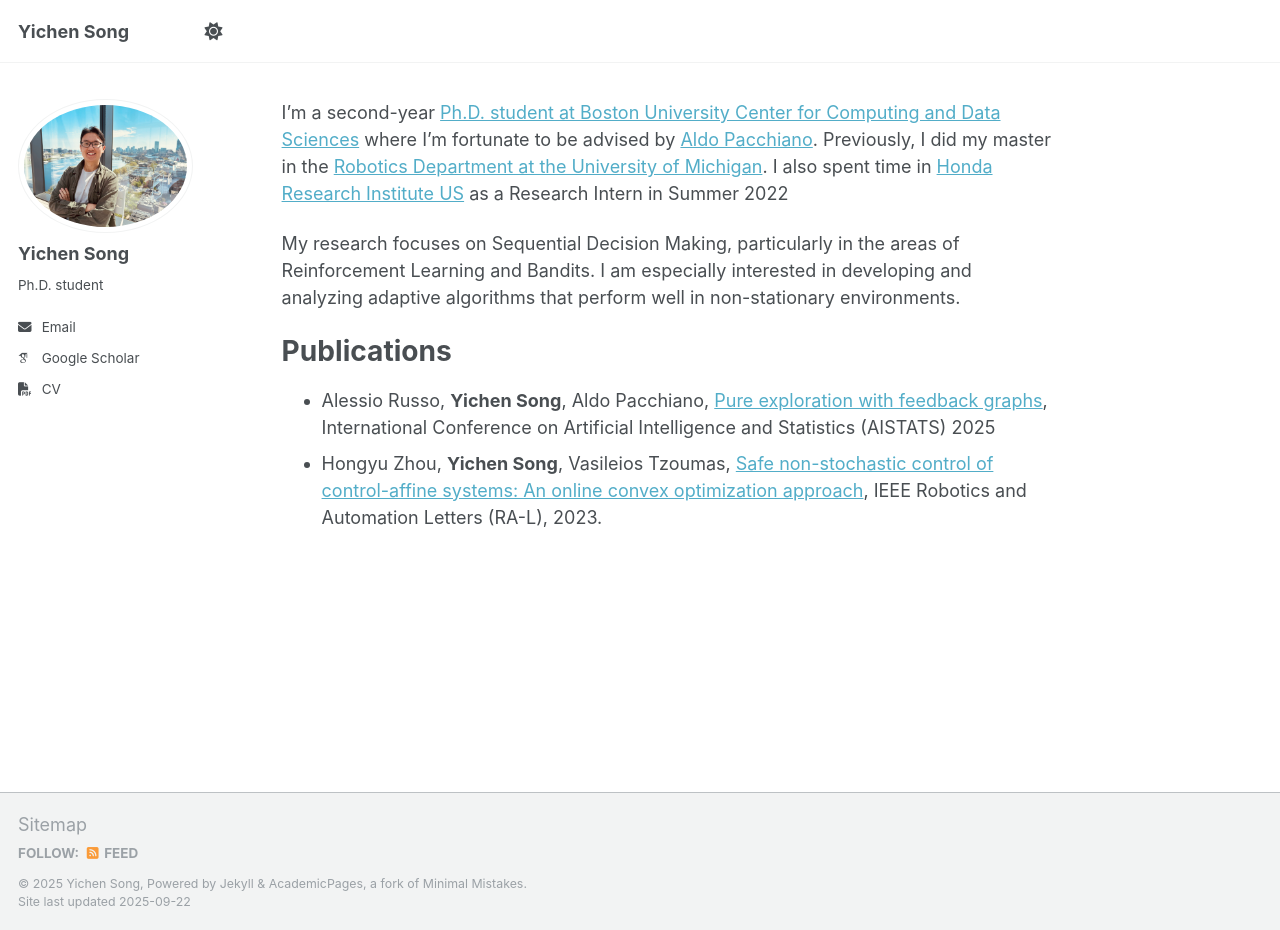
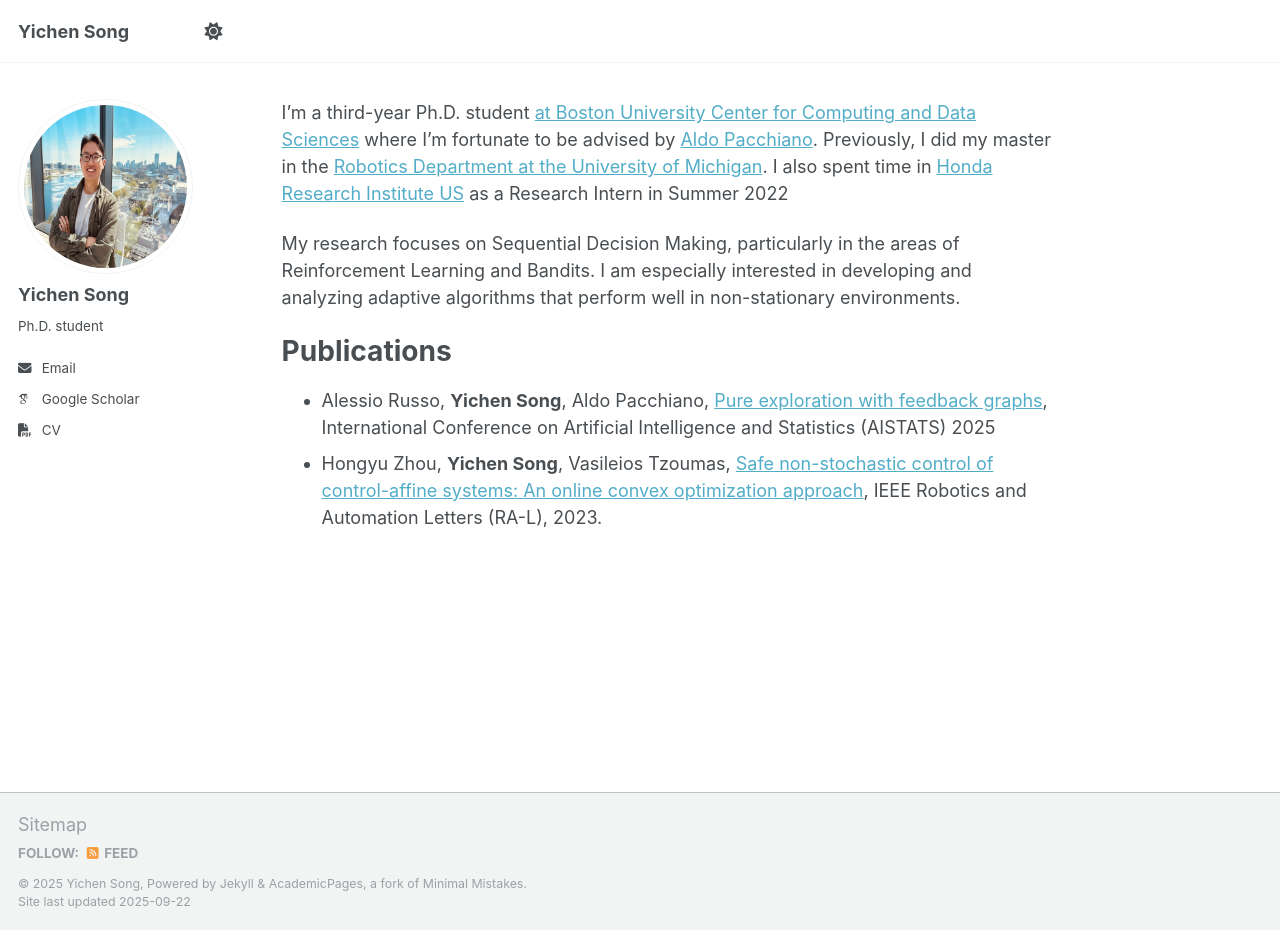
Before and after one commit to YichenSo/YichenSo.github.io, a Jekyll site: the page built from _pages/about.md, in a window 1280 px wide and 930 px high. Built offline with Jekyll 4.4.1, drawn with Linux system fonts in a browser that asks for light colours; some web fonts are replaced.

Commit message:
update cv

```diff
--- a/_pages/about.md
+++ b/_pages/about.md
@@ -7,7 +7,7 @@ redirect_from:
   - /about.html
 ---
 
-I'm a second-year [Ph.D. student at Boston University Center for Computing and Data Sciences](https://www.bu.edu/cds-faculty/explore/bu-center-for-computing-data-sciences/) where I'm fortunate to be advised by [Aldo Pacchiano](https://www.aldopacchiano.ai/). Previously, I did my master in the [Robotics Department at the University of Michigan](https://robotics.umich.edu/). I also spent time in [Honda Research Institute US](https://usa.honda-ri.com/) as a Research Intern in Summer 2022
+I'm a third-year Ph.D. student [at Boston University Center for Computing and Data Sciences](https://www.bu.edu/cds-faculty/explore/bu-center-for-computing-data-sciences/) where I'm fortunate to be advised by [Aldo Pacchiano](https://www.aldopacchiano.ai/). Previously, I did my master in the [Robotics Department at the University of Michigan](https://robotics.umich.edu/). I also spent time in [Honda Research Institute US](https://usa.honda-ri.com/) as a Research Intern in Summer 2022
 
 My research focuses on Sequential Decision Making, particularly in the areas of Reinforcement Learning and Bandits. I am especially interested in developing and analyzing adaptive algorithms that perform well in non-stationary environments.
 
```
Also changed, not shown: images/Webpage_Photo_Yichen_Song.jpg, 3 other files.
